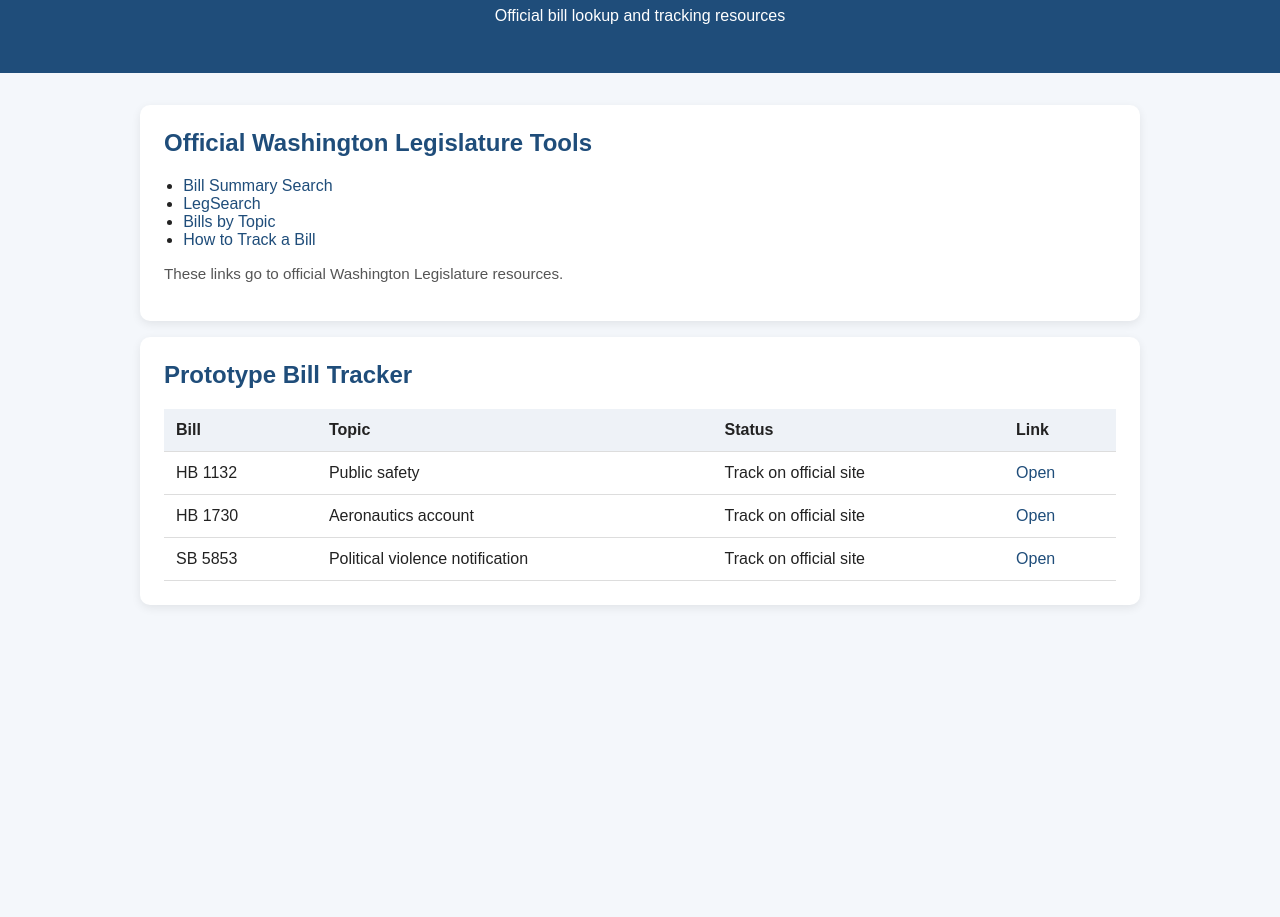
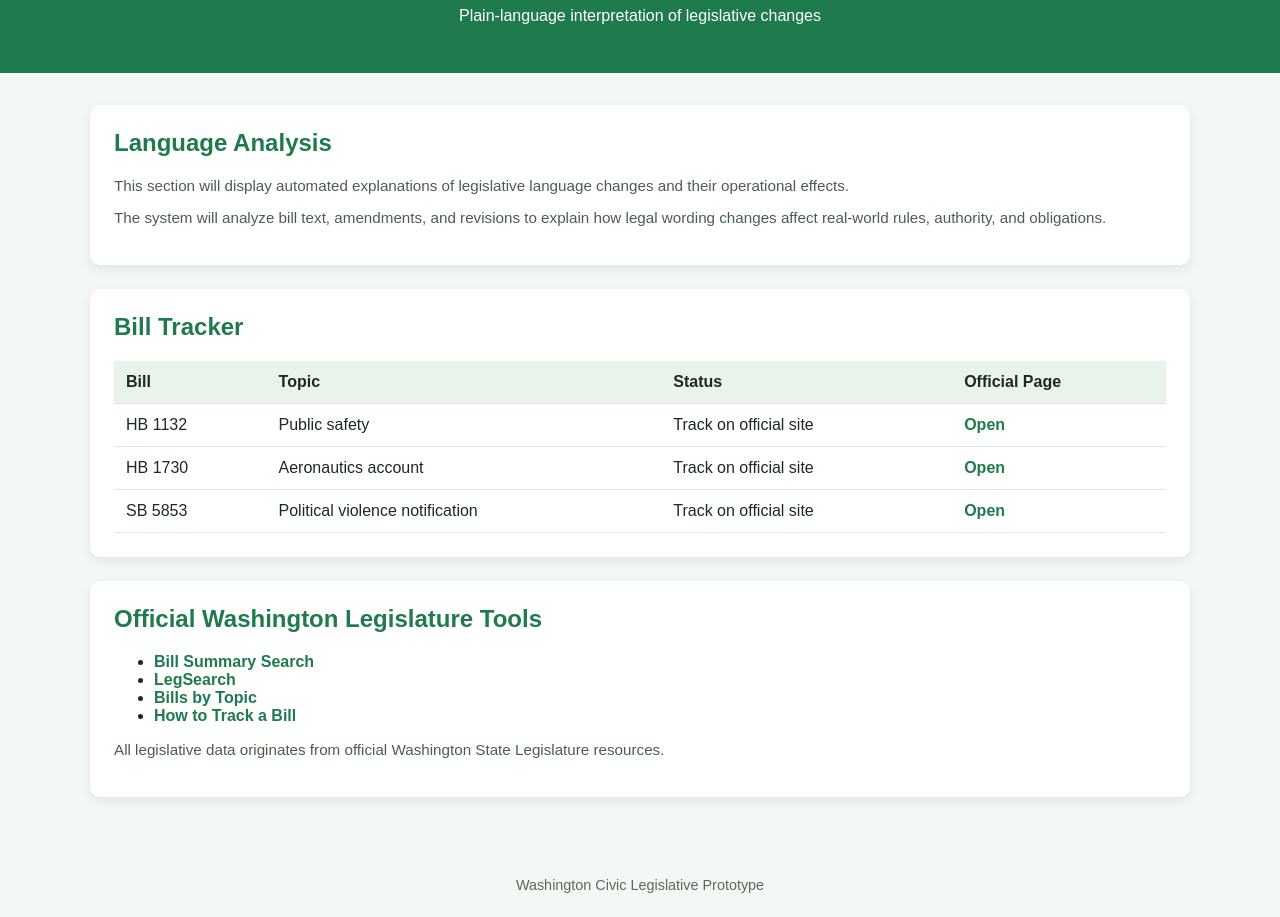
Before and after one commit to Mellieradpants/wa-civic-dashboard, a plain HTML site: page legislation.html in a window 1280 px wide. Shown: the part 105-1022 px from the top of the page. Before the commit the page ends 800 px from the top, so only its background shows below. Drawn offline with Linux system fonts and the light colour scheme.

Commit message:
Update legislation.html

```diff
--- a/legislation.html
+++ b/legislation.html
@@ -2,134 +2,214 @@
 <!DOCTYPE html>
 <html lang="en">
 <head>
-  <meta charset="UTF-8" />
-  <meta name="viewport" content="width=device-width, initial-scale=1.0" />
-  <title>Washington Legislation</title>
+<meta charset="UTF-8">
+<meta name="viewport" content="width=device-width, initial-scale=1.0">
+<title>Washington Legislative Analysis</title>
+
 <style>
-    body {
+
+body{
 font-family: Arial, sans-serif;
-      margin: 0;
-      background: #f4f7fb;
-      color: #222;
+margin:0;
+background:#f3f8f4;
+color:#1b2b1d;
 }
 
-    header {
-      background: #1f4d7a;
-      color: white;
-      padding: 2rem;
-      text-align: center;
+header{
+background:#1f7a4d;
+color:white;
+padding:2rem;
+text-align:center;
 }
 
-    main {
-      max-width: 1000px;
-      margin: auto;
-      padding: 2rem;
+main{
+max-width:1100px;
+margin:auto;
+padding:2rem;
 }
 
-    .section {
-      background: white;
-      padding: 1.5rem;
-      margin-bottom: 1rem;
-      border-radius: 10px;
-      box-shadow: 0 3px 10px rgba(0,0,0,0.08);
+.section{
+background:white;
+padding:1.5rem;
+margin-bottom:1.5rem;
+border-radius:10px;
+box-shadow:0 4px 12px rgba(0,0,0,0.08);
 }
 
-    h2 {
-      margin-top: 0;
-      color: #1f4d7a;
+h2{
+margin-top:0;
+color:#1f7a4d;
 }
 
-    a {
-      color: #1f4d7a;
-      text-decoration: none;
+.note{
+color:#4b5e4d;
+font-size:0.95rem;
 }
 
-    a:hover {
-      text-decoration: underline;
+a{
+color:#1f7a4d;
+text-decoration:none;
+font-weight:600;
 }
 
-    ul {
-      padding-left: 1.2rem;
+a:hover{
+text-decoration:underline;
 }
 
-    table {
-      width: 100%;
-      border-collapse: collapse;
-      margin-top: 1rem;
-      background: white;
+table{
+width:100%;
+border-collapse:collapse;
+margin-top:1rem;
 }
 
-    th, td {
-      text-align: left;
-      padding: 12px;
-      border-bottom: 1px solid #ddd;
+th,td{
+padding:12px;
+border-bottom:1px solid #e0e6e2;
+text-align:left;
 }
 
-    th {
-      background: #eef2f7;
+th{
+background:#e8f3ec;
 }
 
-    .note {
-      color: #555;
-      font-size: 0.95rem;
+tr:hover{
+background:#f6fbf8;
 }
+
+footer{
+text-align:center;
+padding:1.5rem;
+color:#5a6b5d;
+font-size:0.9rem;
+}
+
 </style>
 </head>
+
 <body>
 
 <header>
-    <h1>Washington Legislation</h1>
-    <p>Official bill lookup and tracking resources</p>
+<h1>Washington Legislative Language Analyzer</h1>
+<p>Plain-language interpretation of legislative changes</p>
 </header>
 
 <main>
+
 <div class="section">
-      <h2>Official Washington Legislature Tools</h2>
-      <ul>
-        <li><a href="https://app.leg.wa.gov/billsummary/" target="_blank">Bill Summary Search</a></li>
-        <li><a href="https://leg.wa.gov/search/" target="_blank">LegSearch</a></li>
-        <li><a href="https://app.leg.wa.gov/bi/topicalindex" target="_blank">Bills by Topic</a></li>
-        <li><a href="https://leg.wa.gov/bills-meetings-and-session/bills/how-to-track-a-bill/" target="_blank">How to Track a Bill</a></li>
-      </ul>
+
+<h2>Language Analysis</h2>
+
 <p class="note">
-        These links go to official Washington Legislature resources.
+This section will display automated explanations of legislative language
+changes and their operational effects.
 </p>
+
+<p class="note">
+The system will analyze bill text, amendments, and revisions to explain
+how legal wording changes affect real-world rules, authority, and obligations.
+</p>
+
 </div>
 
 <div class="section">
-      <h2>Prototype Bill Tracker</h2>
+
+<h2>Bill Tracker</h2>
+
 <table>
+
 <thead>
 <tr>
 <th>Bill</th>
 <th>Topic</th>
 <th>Status</th>
-            <th>Link</th>
+<th>Official Page</th>
 </tr>
 </thead>
+
 <tbody>
+
 <tr>
 <td>HB 1132</td>
 <td>Public safety</td>
 <td>Track on official site</td>
-            <td><a href="https://app.leg.wa.gov/billsummary?BillNumber=1132&Year=2025" target="_blank">Open</a></td>
+<td>
+<a href="https://app.leg.wa.gov/billsummary?BillNumber=1132&Year=2025" target="_blank">
+Open
+</a>
+</td>
 </tr>
+
 <tr>
 <td>HB 1730</td>
 <td>Aeronautics account</td>
 <td>Track on official site</td>
-            <td><a href="https://app.leg.wa.gov/billsummary?BillNumber=1730&Year=2025" target="_blank">Open</a></td>
+<td>
+<a href="https://app.leg.wa.gov/billsummary?BillNumber=1730&Year=2025" target="_blank">
+Open
+</a>
+</td>
 </tr>
+
 <tr>
 <td>SB 5853</td>
 <td>Political violence notification</td>
 <td>Track on official site</td>
-            <td><a href="https://app.leg.wa.gov/billsummary?BillNumber=5853&Year=2025" target="_blank">Open</a></td>
+<td>
+<a href="https://app.leg.wa.gov/billsummary?BillNumber=5853&Year=2025" target="_blank">
+Open
+</a>
+</td>
 </tr>
+
 </tbody>
+
 </table>
+
 </div>
+
+<div class="section">
+
+<h2>Official Washington Legislature Tools</h2>
+
+<ul>
+
+<li>
+<a href="https://app.leg.wa.gov/billsummary/" target="_blank">
+Bill Summary Search
+</a>
+</li>
+
+<li>
+<a href="https://leg.wa.gov/search/" target="_blank">
+LegSearch
+</a>
+</li>
+
+<li>
+<a href="https://app.leg.wa.gov/bi/topicalindex" target="_blank">
+Bills by Topic
+</a>
+</li>
+
+<li>
+<a href="https://leg.wa.gov/bills-meetings-and-session/bills/how-to-track-a-bill/" target="_blank">
+How to Track a Bill
+</a>
+</li>
+
+</ul>
+
+<p class="note">
+All legislative data originates from official Washington State Legislature resources.
+</p>
+
+</div>
+
 </main>
+
+<footer>
+Washington Civic Legislative Prototype
+</footer>
 
 </body>
 </html>
```
Lines whose indentation alone changed are shown as unchanged.
